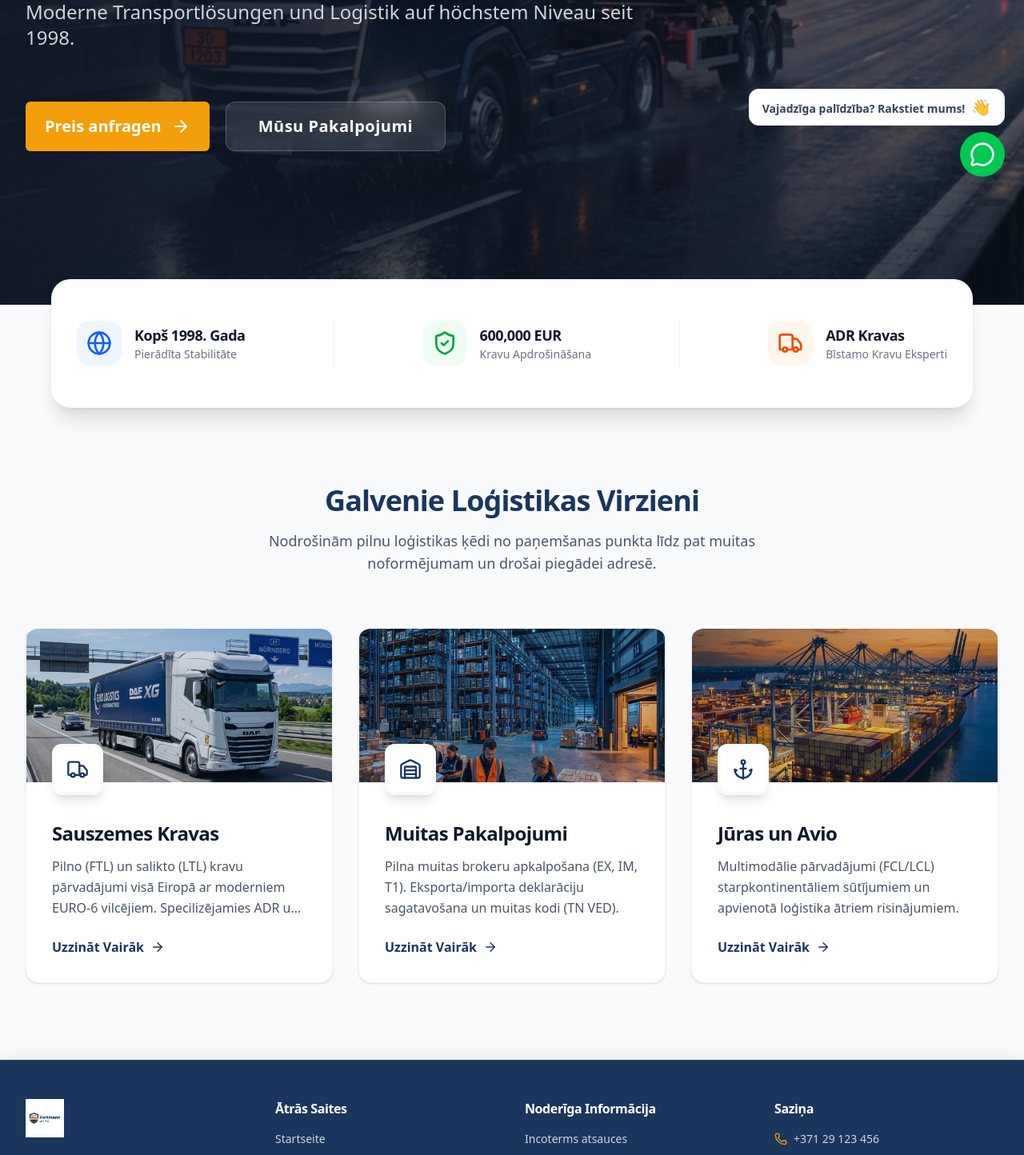
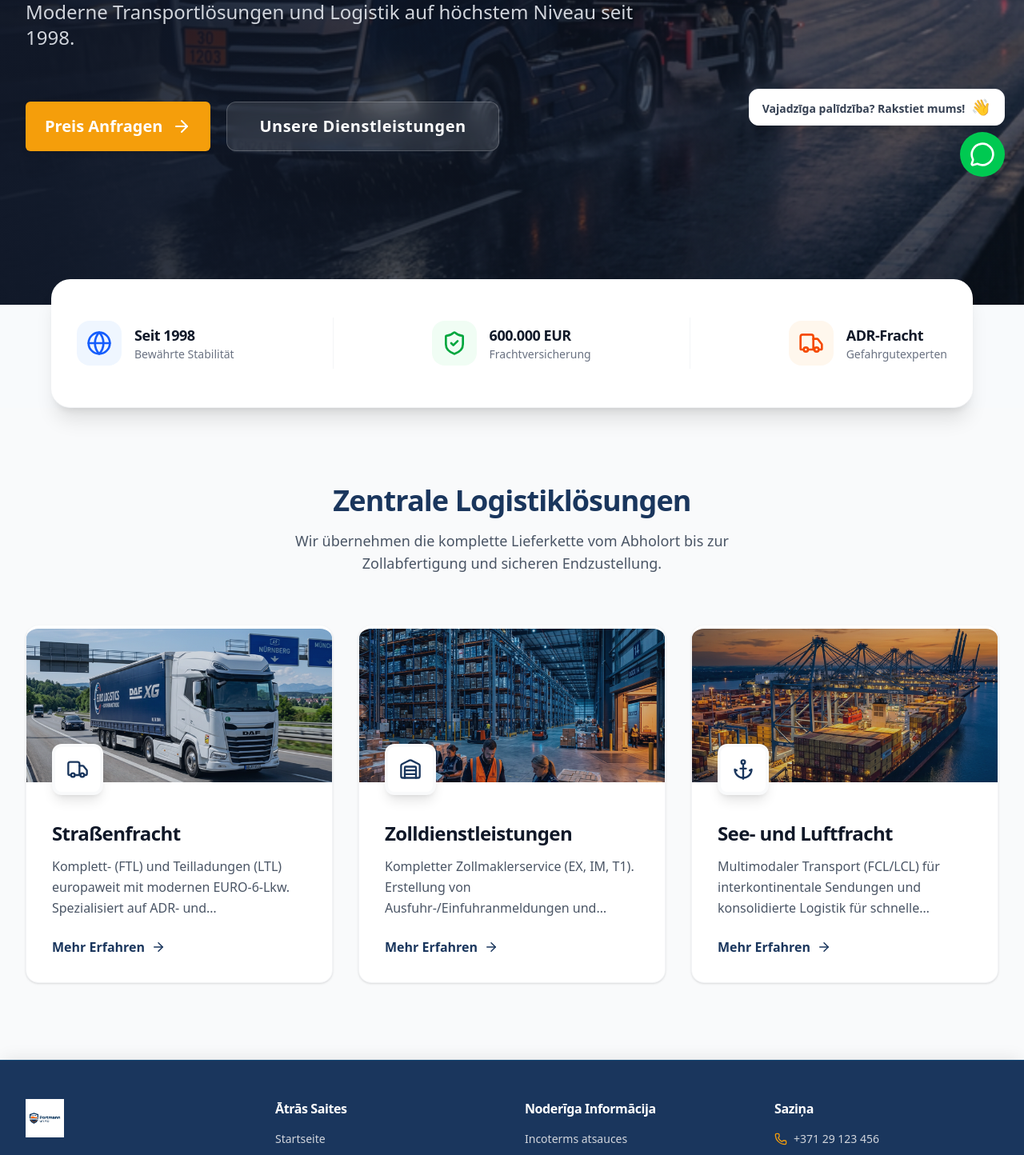
Before and after one commit to sandaveisa-cloud/portmann-logistics, a Next.js app: page /de in a window 1280 px wide. Shown: the part 555-1999 px from the top of the page at 80% size. Built offline with nearby package versions, Linux system fonts and the light colour scheme.

Commit message:
feat: Daudzvalodu i18n atbalsts EN, RU un DE valodām (Sākumlapa un Navigācija)

```diff
--- a/app/[locale]/page.tsx
+++ b/app/[locale]/page.tsx
@@ -15,7 +15,7 @@ export default function Home() {
 
         <div className="relative max-w-7xl mx-auto px-4 sm:px-6 lg:px-8 z-10 text-center lg:text-left w-full">
           <div className="inline-block bg-accent/20 border border-accent/30 px-5 py-2 rounded-full text-accent font-black tracking-widest uppercase text-xs sm:text-sm mb-8 shadow-sm backdrop-blur-sm">
-            Tavs Uzticamais Loģistikas Partneris
+            {tIndex('trustDesc')}
           </div>
 
           <h1 className="text-4xl sm:text-5xl lg:text-7xl font-extrabold tracking-tight mb-8 text-white leading-tight">
@@ -30,7 +30,7 @@ export default function Home() {
               <ArrowRight className="group-hover:translate-x-2 transition-transform" />
             </Link>
             <Link href="/services" className="px-10 py-4 text-lg sm:text-xl font-extrabold bg-white/10 text-white backdrop-blur-md border tracking-wide border-white/20 rounded-xl hover:bg-white/20 hover:scale-[1.03] transform transition-all flex justify-center items-center">
-              Mūsu Pakalpojumi
+              {tIndex('ourServices')}
             </Link>
           </div>
         </div>
@@ -43,8 +43,8 @@ export default function Home() {
             <Globe size={32} />
           </div>
           <div>
-            <h3 className="font-extrabold text-lg text-gray-900">Kopš 1998. Gada</h3>
-            <p className="text-sm text-gray-500 font-medium">Pierādīta Stabilitāte</p>
+            <h3 className="font-extrabold text-lg text-gray-900">{tIndex('trust1Title')}</h3>
+            <p className="text-sm text-gray-500 font-medium">{tIndex('trust1Desc')}</p>
           </div>
         </div>
         <div className="hidden md:block w-px h-16 bg-gray-100"></div>
@@ -53,8 +53,8 @@ export default function Home() {
             <ShieldCheck size={32} />
           </div>
           <div>
-            <h3 className="font-extrabold text-lg text-gray-900">600,000 EUR</h3>
-            <p className="text-sm text-gray-500 font-medium">Kravu Apdrošināšana</p>
+            <h3 className="font-extrabold text-lg text-gray-900">{tIndex('trust2Title')}</h3>
+            <p className="text-sm text-gray-500 font-medium">{tIndex('trust2Desc')}</p>
           </div>
         </div>
         <div className="hidden md:block w-px h-16 bg-gray-100"></div>
@@ -63,8 +63,8 @@ export default function Home() {
             <Truck size={32} />
           </div>
           <div>
-            <h3 className="font-extrabold text-lg text-gray-900">ADR Kravas</h3>
-            <p className="text-sm text-gray-500 font-medium">Bīstamo Kravu Eksperti</p>
+            <h3 className="font-extrabold text-lg text-gray-900">{tIndex('trust3Title')}</h3>
+            <p className="text-sm text-gray-500 font-medium">{tIndex('trust3Desc')}</p>
           </div>
         </div>
       </section>
@@ -73,8 +73,8 @@ export default function Home() {
       <section className="py-24 bg-gray-50">
         <div className="max-w-7xl mx-auto px-4 sm:px-6 lg:px-8">
           <div className="text-center mb-16">
-            <h2 className="text-3xl sm:text-4xl font-extrabold text-primary mb-4">Galvenie Loģistikas Virzieni</h2>
-            <p className="text-lg text-gray-600 max-w-2xl mx-auto">Nodrošinām pilnu loģistikas ķēdi no paņemšanas punkta līdz pat muitas noformējumam un drošai piegādei adresē.</p>
+            <h2 className="text-3xl sm:text-4xl font-extrabold text-primary mb-4">{tIndex('servicesTitle')}</h2>
+            <p className="text-lg text-gray-600 max-w-2xl mx-auto">{tIndex('servicesSubtitle')}</p>
           </div>
 
           <div className="grid grid-cols-1 md:grid-cols-3 gap-8">
@@ -88,10 +88,10 @@ export default function Home() {
                 <div className="w-16 h-16 bg-white text-primary rounded-xl flex items-center justify-center mb-6 group-hover:bg-primary group-hover:text-white transition-colors shadow-lg border-4 border-gray-50 absolute -top-12 left-8">
                   <Truck size={28} />
                 </div>
-                <h3 className="text-2xl font-bold text-gray-900 mb-3 mt-4">Sauszemes Kravas</h3>
-                <p className="text-gray-600 mb-6 line-clamp-3">Pilno (FTL) un salikto (LTL) kravu pārvadājumi visā Eiropā ar moderniem EURO-6 vilcējiem. Specilizējamies ADR un temperatūras režīma kravās.</p>
+                <h3 className="text-2xl font-bold text-gray-900 mb-3 mt-4">{tIndex('service1Title')}</h3>
+                <p className="text-gray-600 mb-6 line-clamp-3">{tIndex('service1Desc')}</p>
                 <Link href="/services" className="text-primary font-bold flex items-center gap-2 group-hover:text-accent transition-colors mt-auto">
-                  Uzzināt Vairāk <ArrowRight size={18} />
+                  {tIndex('service1Btn')} <ArrowRight size={18} />
                 </Link>
               </div>
             </div>
@@ -106,10 +106,10 @@ export default function Home() {
                 <div className="w-16 h-16 bg-white text-primary rounded-xl flex items-center justify-center mb-6 group-hover:bg-primary group-hover:text-white transition-colors shadow-lg border-4 border-gray-50 absolute -top-12 left-8">
                   <Warehouse size={28} />
                 </div>
-                <h3 className="text-2xl font-bold text-gray-900 mb-3 mt-4">Muitas Pakalpojumi</h3>
-                <p className="text-gray-600 mb-6 line-clamp-3">Pilna muitas brokeru apkalpošana (EX, IM, T1). Eksporta/importa deklarāciju sagatavošana un muitas kodi (TN VED).</p>
+                <h3 className="text-2xl font-bold text-gray-900 mb-3 mt-4">{tIndex('service2Title')}</h3>
+                <p className="text-gray-600 mb-6 line-clamp-3">{tIndex('service2Desc')}</p>
                 <Link href="/services" className="text-primary font-bold flex items-center gap-2 group-hover:text-accent transition-colors mt-auto">
-                  Uzzināt Vairāk <ArrowRight size={18} />
+                  {tIndex('service2Btn')} <ArrowRight size={18} />
                 </Link>
               </div>
             </div>
@@ -124,10 +124,10 @@ export default function Home() {
                 <div className="w-16 h-16 bg-white text-primary rounded-xl flex items-center justify-center mb-6 group-hover:bg-primary group-hover:text-white transition-colors shadow-lg border-4 border-gray-50 absolute -top-12 left-8">
                   <Anchor size={28} />
                 </div>
-                <h3 className="text-2xl font-bold text-gray-900 mb-3 mt-4">Jūras un Avio</h3>
-                <p className="text-gray-600 mb-6 line-clamp-3">Multimodālie pārvadājumi (FCL/LCL) starpkontinentāliem sūtījumiem un apvienotā loģistika ātriem risinājumiem.</p>
+                <h3 className="text-2xl font-bold text-gray-900 mb-3 mt-4">{tIndex('service3Title')}</h3>
+                <p className="text-gray-600 mb-6 line-clamp-3">{tIndex('service3Desc')}</p>
                 <Link href="/services" className="text-primary font-bold flex items-center gap-2 group-hover:text-accent transition-colors mt-auto">
-                  Uzzināt Vairāk <ArrowRight size={18} />
+                  {tIndex('service3Btn')} <ArrowRight size={18} />
                 </Link>
               </div>
             </div>
--- a/messages/de.json
+++ b/messages/de.json
@@ -1,14 +1,33 @@
 {
     "Index": {
+        "trustDesc": "Ihr Zuverlässiger Logistikpartner",
         "title": "Internationale Logistik und Spedition",
         "heroSubtitle": "Moderne Transportlösungen und Logistik auf höchstem Niveau seit 1998.",
-        "getQuote": "Preis anfragen"
+        "getQuote": "Preis Anfragen",
+        "ourServices": "Unsere Dienstleistungen",
+        "trust1Title": "Seit 1998",
+        "trust1Desc": "Bewährte Stabilität",
+        "trust2Title": "600.000 EUR",
+        "trust2Desc": "Frachtversicherung",
+        "trust3Title": "ADR-Fracht",
+        "trust3Desc": "Gefahrgutexperten",
+        "servicesTitle": "Zentrale Logistiklösungen",
+        "servicesSubtitle": "Wir übernehmen die komplette Lieferkette vom Abholort bis zur Zollabfertigung und sicheren Endzustellung.",
+        "service1Title": "Straßenfracht",
+        "service1Desc": "Komplett- (FTL) und Teilladungen (LTL) europaweit mit modernen EURO-6-Lkw. Spezialisiert auf ADR- und temperaturgeführte Transporte.",
+        "service1Btn": "Mehr Erfahren",
+        "service2Title": "Zolldienstleistungen",
+        "service2Desc": "Kompletter Zollmaklerservice (EX, IM, T1). Erstellung von Ausfuhr-/Einfuhranmeldungen und Zollcodes (HS/TN VED).",
+        "service2Btn": "Mehr Erfahren",
+        "service3Title": "See- und Luftfracht",
+        "service3Desc": "Multimodaler Transport (FCL/LCL) für interkontinentale Sendungen und konsolidierte Logistik für schnelle Lösungen.",
+        "service3Btn": "Mehr Erfahren"
     },
     "Navigation": {
         "home": "Startseite",
         "services": "Dienstleistungen",
         "about": "Über uns",
         "careers": "Karriere",
-        "contacts": "Kontakte"
+        "contacts": "Kontakt"
     }
 }
--- a/messages/en.json
+++ b/messages/en.json
@@ -1,8 +1,27 @@
 {
     "Index": {
+        "trustDesc": "Your Trusted Logistics Partner",
         "title": "International Logistics and Freight Forwarding",
         "heroSubtitle": "Modern transport solutions and highest standard logistics since 1998.",
-        "getQuote": "Get a Quote"
+        "getQuote": "Get a Quote",
+        "ourServices": "Our Services",
+        "trust1Title": "Since 1998",
+        "trust1Desc": "Proven Stability",
+        "trust2Title": "600,000 EUR",
+        "trust2Desc": "Cargo Insurance",
+        "trust3Title": "ADR Cargo",
+        "trust3Desc": "Dangerous Goods Experts",
+        "servicesTitle": "Core Logistics Solutions",
+        "servicesSubtitle": "We provide a complete supply chain from pickup point to customs clearance and safe final delivery.",
+        "service1Title": "Road Freight",
+        "service1Desc": "Full (FTL) and partial (LTL) truck loads across Europe with modern EURO-6 trucks. We specialize in ADR and temperature-controlled freight.",
+        "service1Btn": "Learn More",
+        "service2Title": "Customs Services",
+        "service2Desc": "Full customs broker service (EX, IM, T1). Preparation of export/import declarations and customs codes (HS/TN VED).",
+        "service2Btn": "Learn More",
+        "service3Title": "Sea & Air Freight",
+        "service3Desc": "Multimodal transport (FCL/LCL) for intercontinental shipments and consolidated logistics for fast solutions.",
+        "service3Btn": "Learn More"
     },
     "Navigation": {
         "home": "Home",
--- a/messages/lv.json
+++ b/messages/lv.json
@@ -1,8 +1,27 @@
 {
   "Index": {
+    "trustDesc": "Tavs Uzticamais Loģistikas Partneris",
     "title": "Starptautiskie loģistikas un kravu pārvadājumi",
     "heroSubtitle": "Mūsdienīgi transporta risinājumi un augstāko standartu loģistika kopš 1998. gada.",
-    "getQuote": "Uzzināt cenu"
+    "getQuote": "Uzzināt cenu",
+    "ourServices": "Mūsu Pakalpojumi",
+    "trust1Title": "Kopš 1998. Gada",
+    "trust1Desc": "Pierādīta Stabilitāte",
+    "trust2Title": "600,000 EUR",
+    "trust2Desc": "Kravu Apdrošināšana",
+    "trust3Title": "ADR Kravas",
+    "trust3Desc": "Bīstamo Kravu Eksperti",
+    "servicesTitle": "Galvenie Loģistikas Virzieni",
+    "servicesSubtitle": "Nodrošinām pilnu loģistikas ķēdi no paņemšanas punkta līdz pat muitas noformējumam un drošai piegādei adresē.",
+    "service1Title": "Sauszemes Kravas",
+    "service1Desc": "Pilno (FTL) un salikto (LTL) kravu pārvadājumi visā Eiropā ar moderniem EURO-6 vilcējiem. Specilizējamies ADR un temperatūras režīma kravās.",
+    "service1Btn": "Uzzināt Vairāk",
+    "service2Title": "Muitas Pakalpojumi",
+    "service2Desc": "Pilna muitas brokeru apkalpošana (EX, IM, T1). Eksporta/importa deklarāciju sagatavošana un muitas kodi (TN VED).",
+    "service2Btn": "Uzzināt Vairāk",
+    "service3Title": "Jūras un Avio",
+    "service3Desc": "Multimodālie pārvadājumi (FCL/LCL) starpkontinentāliem sūtījumiem un apvienotā loģistika ātriem risinājumiem.",
+    "service3Btn": "Uzzināt Vairāk"
   },
   "Navigation": {
     "home": "Sākums",
```
Also changed, not shown: messages/ru.json (+23 -4 lines).
